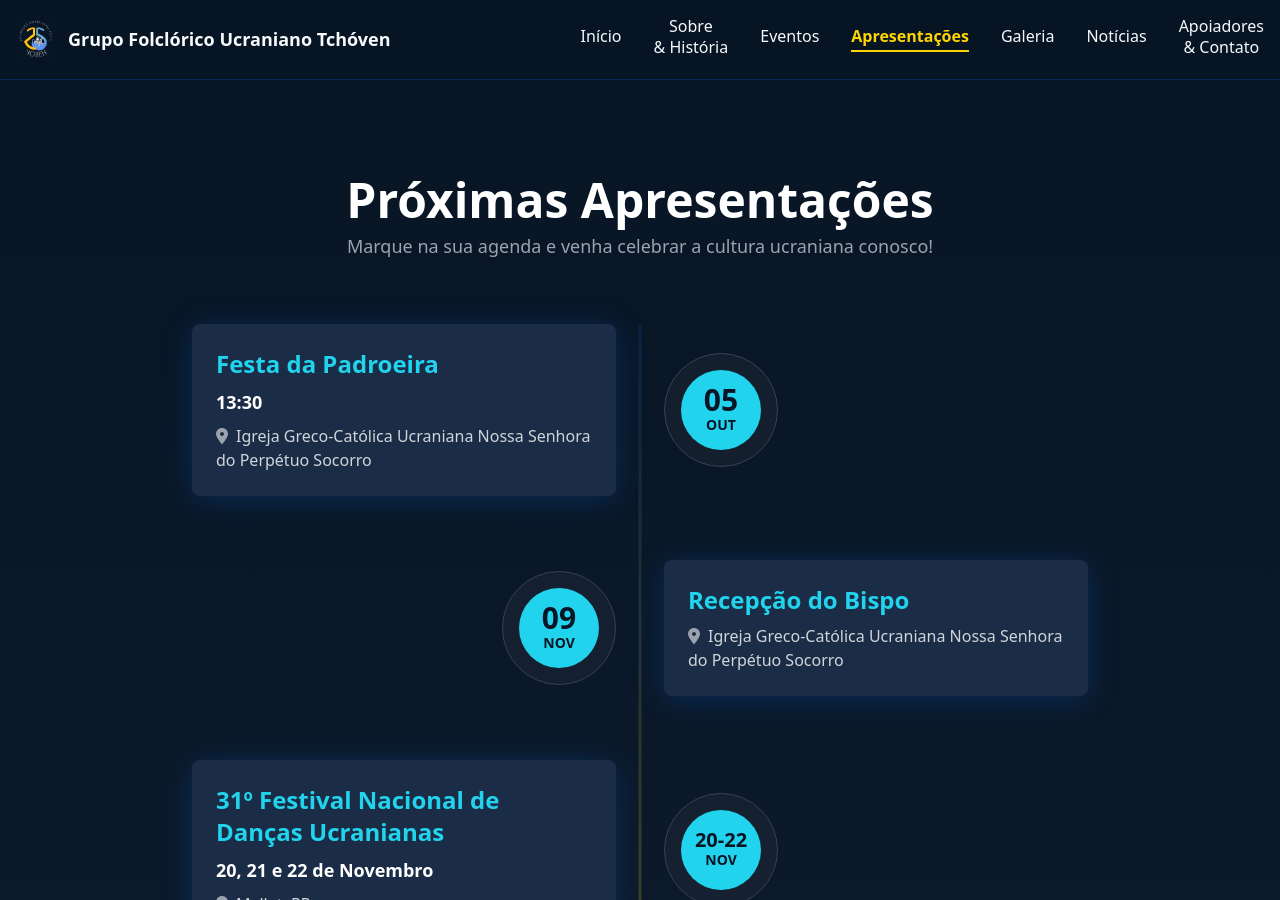
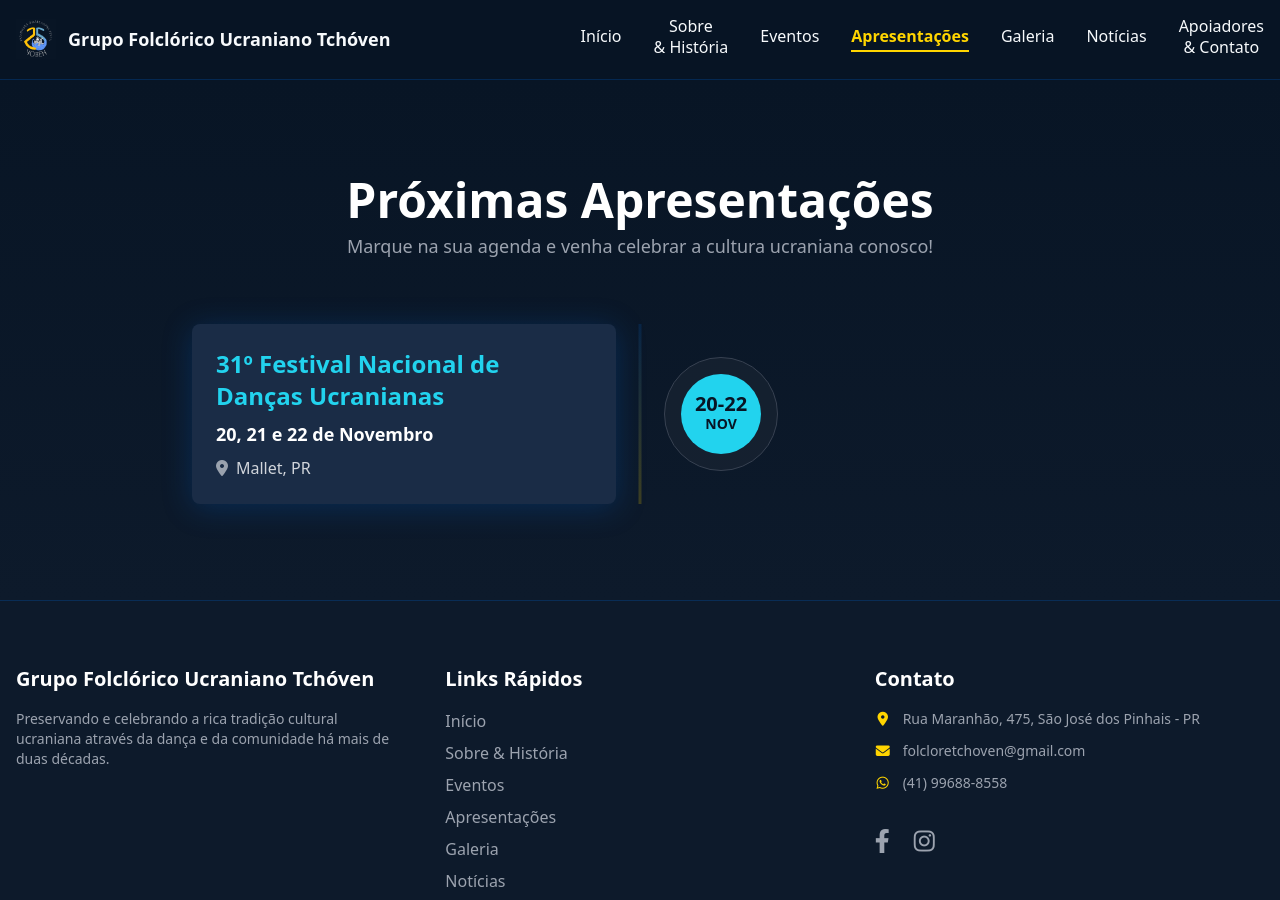
Before and after one commit to Tchoven/tchoven.github.io, a Jekyll site: the page built from apresentacoes/index.html, in a window 1280 px wide and 900 px high. Built offline with Jekyll 4.4.1, drawn with Linux system fonts in a browser that asks for light colours; nearby versions of some CDN libraries.

Commit message:
Update index.html

```diff
--- a/apresentacoes/index.html
+++ b/apresentacoes/index.html
@@ -37,39 +37,6 @@ description: "Confira a agenda de próximas apresentações do Grupo Folclórico
 
             <div class="space-y-16">
 
-                <!-- Evento: Festa da Padroeira -->
-                <div class="flex flex-col gap-4 md:grid md:grid-cols-2 md:gap-12 items-center">
-                     <div class="text-center md:text-left order-1 md:order-2">
-                        <div class="inline-block p-4 bg-gray-800/50 border border-gray-700 rounded-full">
-                             <div class="bg-cyan-400 text-[#081525] rounded-full w-20 h-20 flex flex-col justify-center items-center font-bold">
-                                 <span class="text-3xl leading-none">05</span>
-                                 <span class="text-sm">OUT</span>
-                             </div>
-                        </div>
-                    </div>
-                    <div class="card-bg p-6 rounded-lg custom-shadow order-2 md:order-1">
-                        <h2 class="text-2xl font-bold text-cyan-400">Festa da Padroeira</h2>
-                        <p class="text-lg font-semibold my-2">13:30</p>
-                        <p class="text-gray-300"><i class="fas fa-map-marker-alt mr-2 opacity-70"></i>Igreja Greco-Católica Ucraniana Nossa Senhora do Perpétuo Socorro</p>
-                    </div>
-                </div>
-
-                <!-- Evento: Recepção Bispo -->
-                <div class="flex flex-col gap-4 md:grid md:grid-cols-2 md:gap-12 items-center">
-                     <div class="text-center md:text-right order-1">
-                        <div class="inline-block p-4 bg-gray-800/50 border border-gray-700 rounded-full">
-                             <div class="bg-cyan-400 text-[#081525] rounded-full w-20 h-20 flex flex-col justify-center items-center font-bold">
-                                 <span class="text-3xl leading-none">09</span>
-                                 <span class="text-sm">NOV</span>
-                             </div>
-                        </div>
-                    </div>
-                    <div class="card-bg p-6 rounded-lg custom-shadow order-2">
-                        <h2 class="text-2xl font-bold text-cyan-400">Recepção do Bispo</h2>
-                        <p class="text-gray-300 mt-2"><i class="fas fa-map-marker-alt mr-2 opacity-70"></i>Igreja Greco-Católica Ucraniana Nossa Senhora do Perpétuo Socorro</p>
-                    </div>
-                </div>
-
                 <!-- Evento: FESTIVAL -->
                 <div class="flex flex-col gap-4 md:grid md:grid-cols-2 md:gap-12 items-center">
                      <div class="text-center md:text-left order-1 md:order-2">
```
